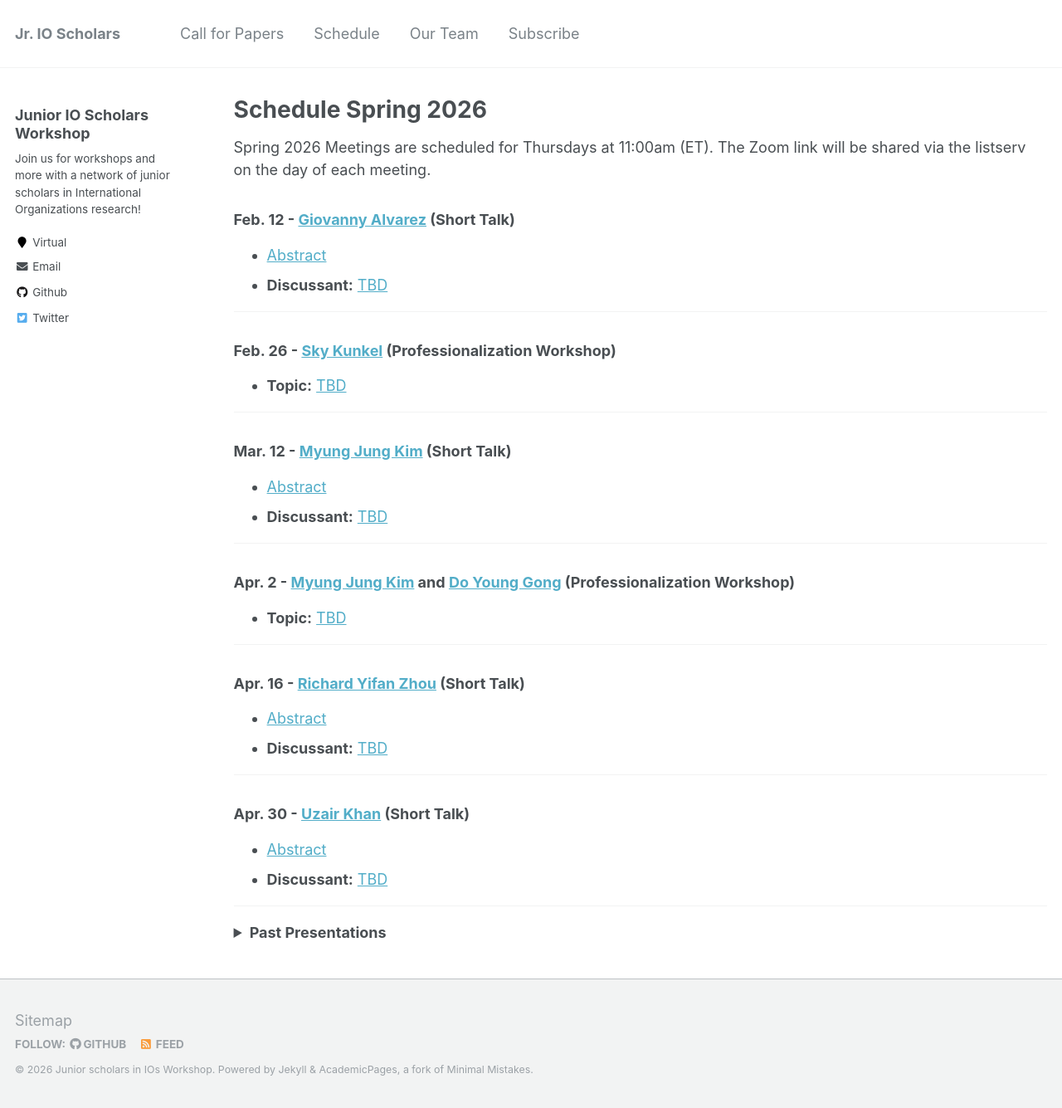
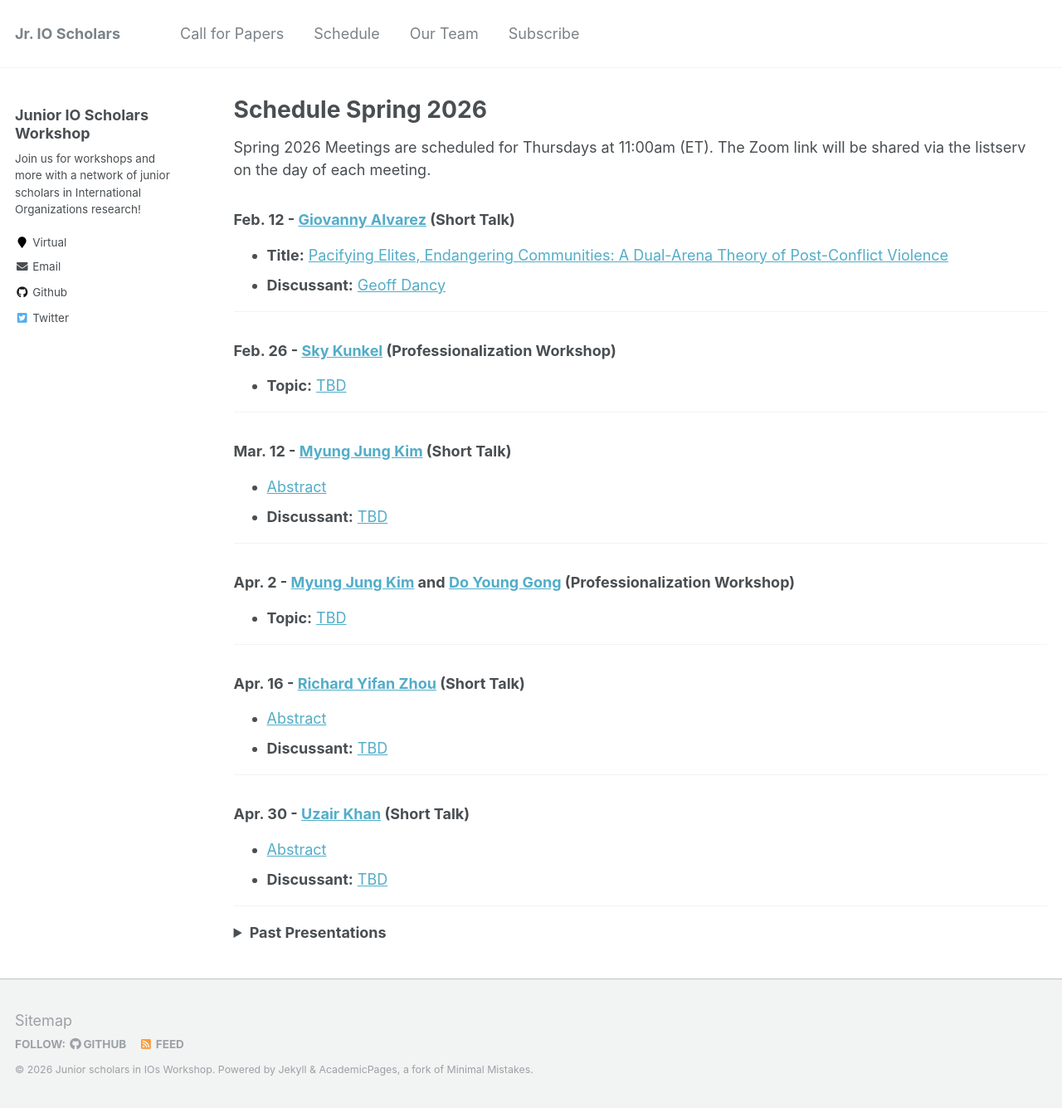
Before and after one commit to IO-workshop/IO-workshop.github.io, a Jekyll site: the page built from _pages/schedule.md, in a window 1280 px wide and 1335 px high. Shown: the whole window at 83% size. Built offline with Jekyll 4.4.1, drawn with Linux system fonts in a browser that asks for light colours.

Commit message:
spring 26 update

```diff
--- a/_pages/schedule.md
+++ b/_pages/schedule.md
@@ -8,8 +8,8 @@ Spring 2026 Meetings are scheduled for Thursdays at 11:00am (ET). The Zoom link
 
 ### Feb. 12 - [Giovanny Alvarez](https://giovannyralvarez.github.io) (Short Talk)
 
-- [Abstract](https://io-workshop.github.io/files/Spring_2026/abstract_Giovanny_Alvarez.pdf)
-- **Discussant:** [TBD](Test)
+- **Title:** [Pacifying Elites, Endangering Communities: A Dual-Arena Theory of Post-Conflict Violence](Alvarez_PacifyingElites_EndangeringCommunities.pdf)
+- **Discussant:** [Geoff Dancy](https://www.geoffdancy.com)
 
 ---
 
```
Also changed, not shown: 1 other file.
